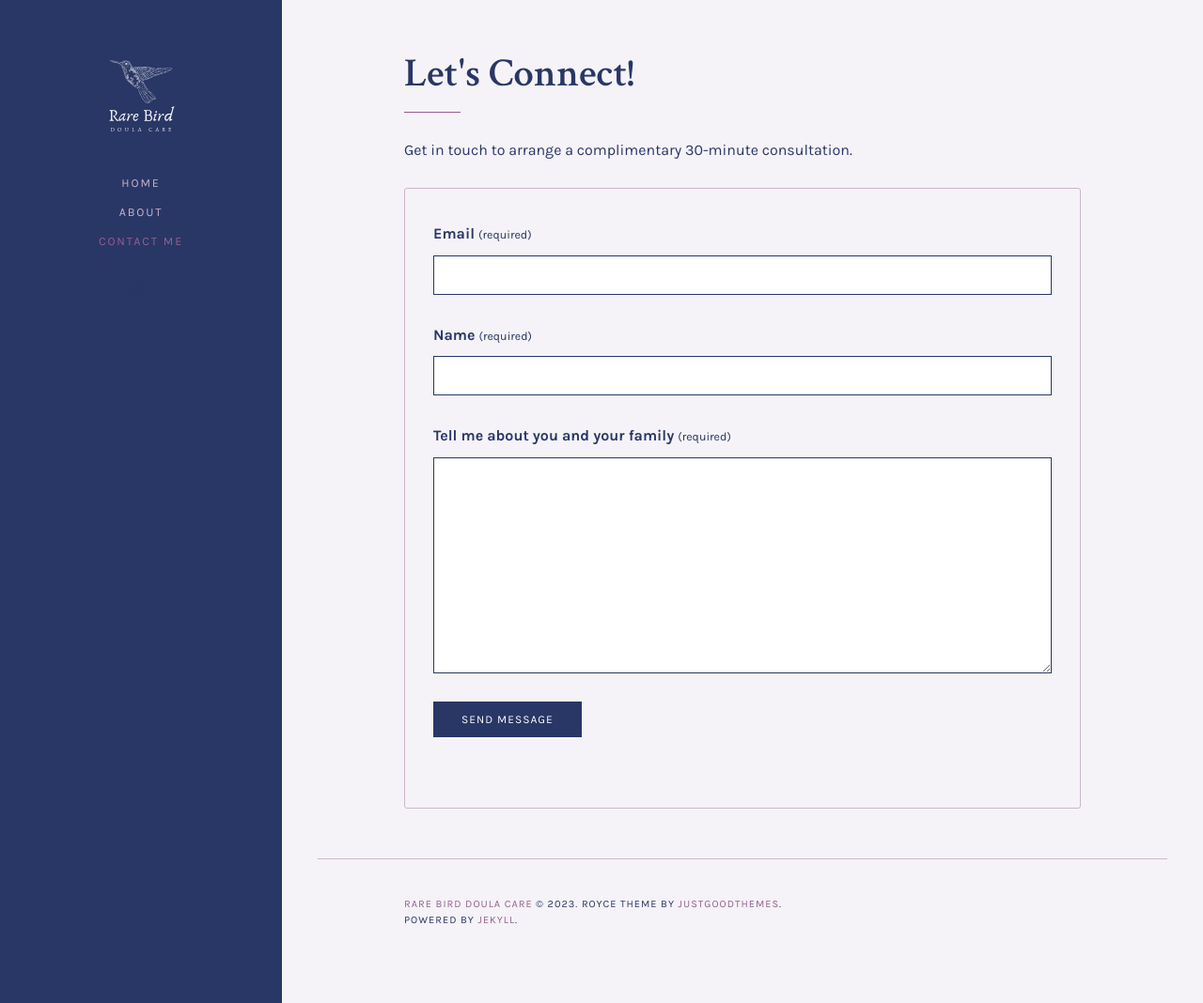
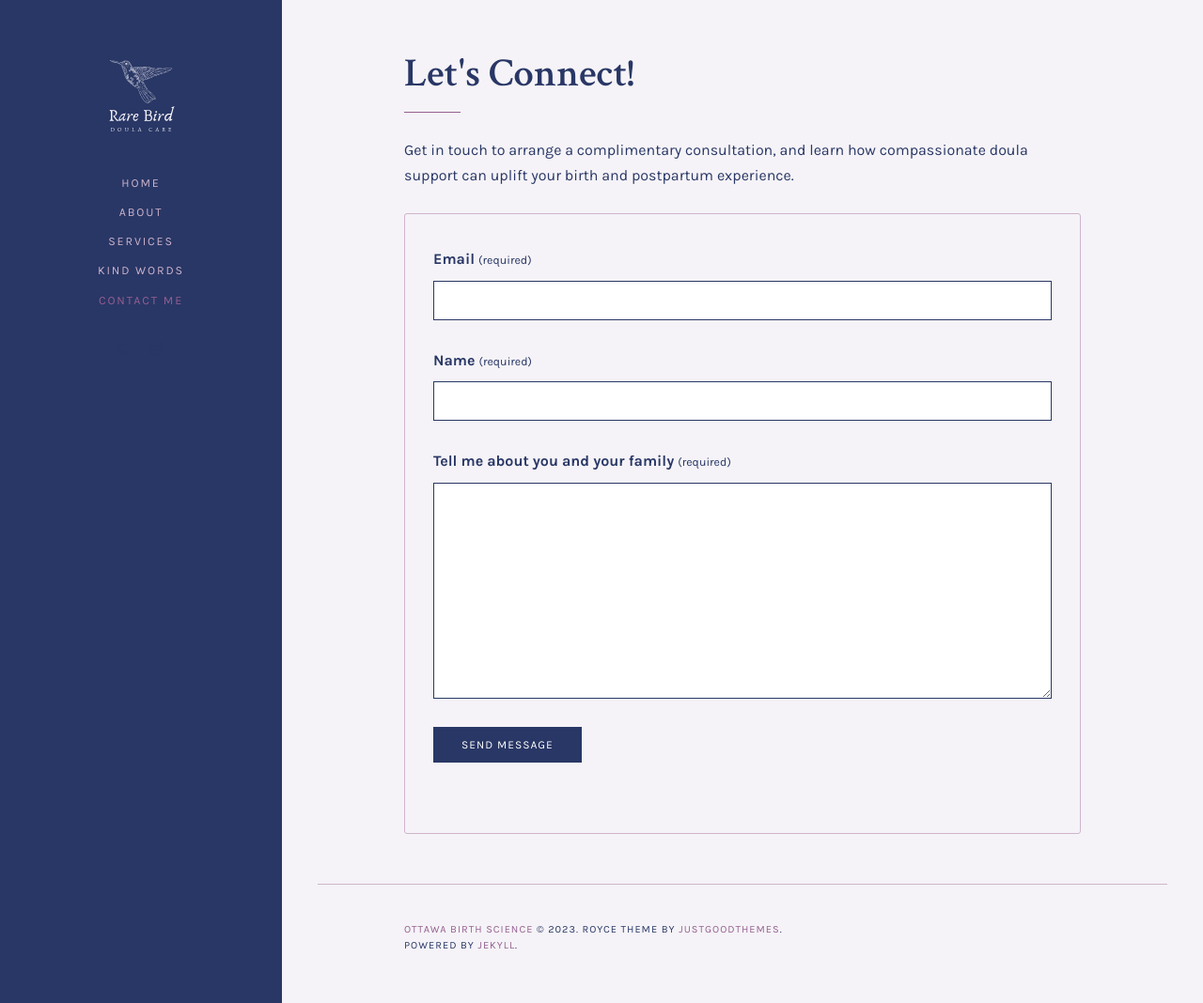
Before and after one commit to mch3rry/mypage, a Jekyll site: the page built from contact.html, in a window 1280 px wide and 1068 px high. Shown: the whole window at 94% size. Built offline with Jekyll 4.4.1, drawn with Linux system fonts in a browser that asks for light colours.

Commit message:
Update _config.yml

```diff
--- a/_config.yml
+++ b/_config.yml
@@ -1,7 +1,7 @@
 # Site setings
-name: 'Rare Bird Doula Care'
+name: 'Ottawa Birth Science'
 description: 'Doula support for families in and around the Ottawa area.'
-meta_description: 'Evidence based doula care for families in and around Ottawa ON'
+meta_description: 'Evidence-based doula care for families in and around Ottawa ON'
 logo: 'LogoSquareBlue.svg'
 # Author image is used in site sidebar and greetings in the home page hero text
 author:
@@ -17,7 +17,7 @@ ga_analytics:
 
 # Contact form setings
 email: danielle@rarebirddoula.ca
-contact_page_description: "Get in touch to arrange a complimentary 30-minute consultation."
+contact_page_description: "Get in touch to arrange a complimentary consultation, and learn how compassionate doula support can uplift your birth and postpartum experience."
 thankyou_page_description: "Your message has been successfully sent. We will contact you very soon!"
 
 # Social links
@@ -27,7 +27,7 @@ thankyou_page_description: "Your message has been successfully sent. We will con
 #codepen:
 #dribbble:
 #medium:
-#instagram: 'maisondoula'
+instagram: 'birth.science'
 #pinterest:
 #linkedin:
 #producthunt:
@@ -41,12 +41,12 @@ navigation:
     url: /about
   # - text: FAQs
   #   url: /faq
-  # - text: Services
-  #   url: /services
+  - text: Services
+    url: /services
   # - text: Resources
   #   url: /resources
-  # - text: Kind Words
-  #   url: /kindwords
+  - text: Kind Words
+    url: /kindwords
   - text: Contact Me
     url: /contact
 
```
